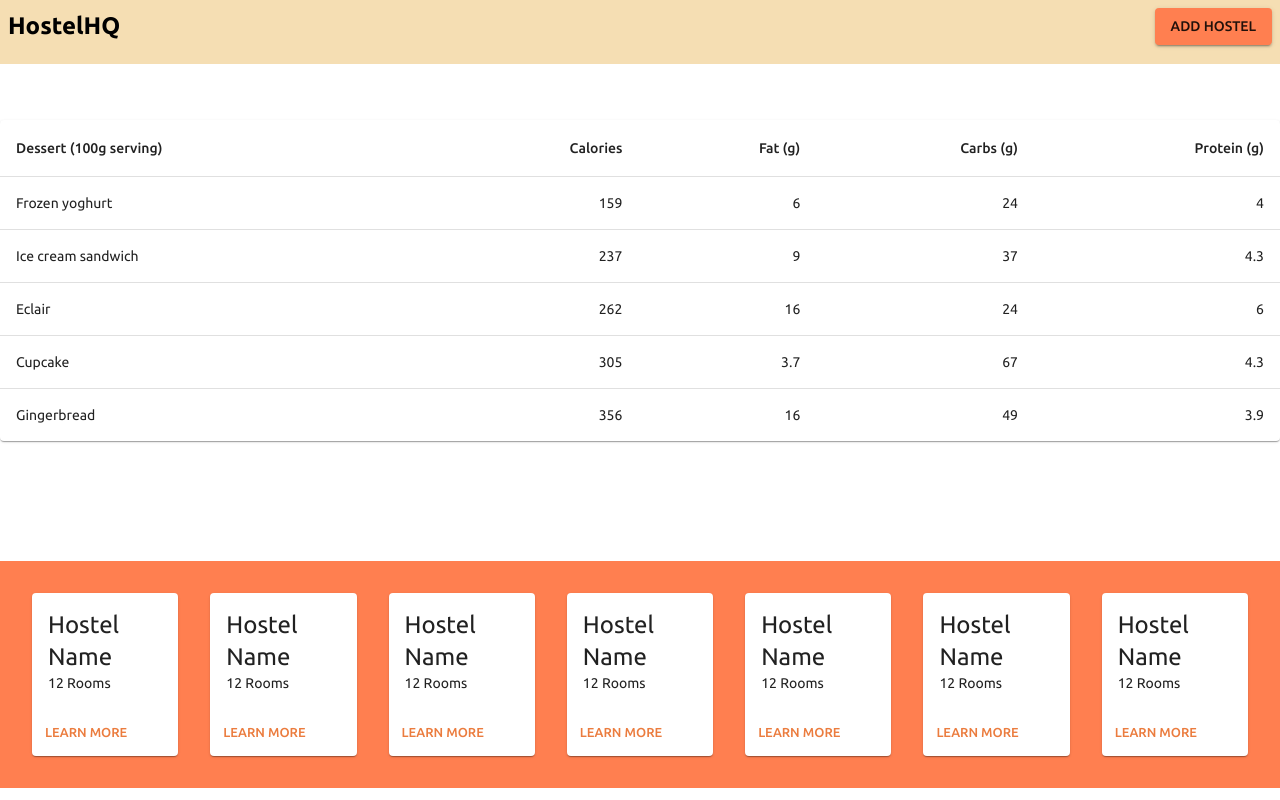
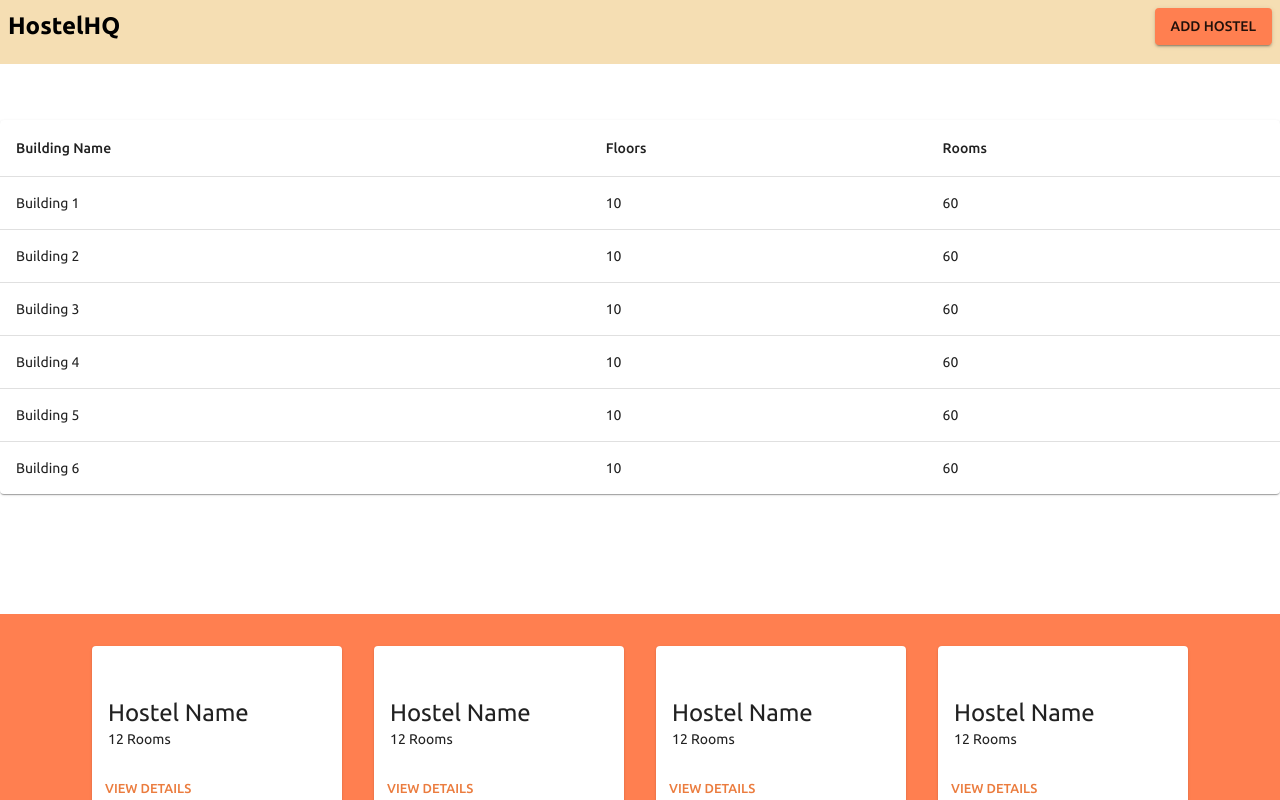
Before and after one commit to Vatsalmadhur/HostelHQ, a React (Vite) app: page /warden in a window 1280 px wide. Shown: the top 800 px of the page. Built offline with nearby package versions, Linux system fonts and the light colour scheme.

Commit message:
added link

```diff
--- a/src/Components/BuildingBox.jsx
+++ b/src/Components/BuildingBox.jsx
@@ -1,15 +1,15 @@
-import * as React from 'react';
-import Box from '@mui/material/Box';
-import Card from '@mui/material/Card';
-import CardActions from '@mui/material/CardActions';
-import CardContent from '@mui/material/CardContent';
-import Button from '@mui/material/Button';
-import Typography from '@mui/material/Typography';
+import * as React from "react";
+import Box from "@mui/material/Box";
+import Card from "@mui/material/Card";
+import CardActions from "@mui/material/CardActions";
+import CardContent from "@mui/material/CardContent";
+import Button from "@mui/material/Button";
+import Typography from "@mui/material/Typography";
 
 const bull = (
   <Box
     component="span"
-    sx={{ display: 'inline-block', mx: '2px', transform: 'scale(0.8)' }}
+    sx={{ display: "inline-block", mx: "2px", transform: "scale(0.8)" }}
   >
     •
   </Box>
@@ -17,19 +17,25 @@ const bull = (
 
 export default function BasicCard() {
   return (
-    <Card sx={{width: 150,
-        height: "auto", m: 2}}>
+    <Card
+      sx={{
+        width: 250,
+        height: "auto",
+        minHeight: "200px",
+        m: 2,
+        display: "flex",
+        flexDirection: "column",
+        justifyContent: "center",
+      }}
+    >
       <CardContent>
-
         <Typography variant="h5" component="div">
           Hostel Name
         </Typography>
-        <Typography variant="body2">
-          12 Rooms
-        </Typography>
+        <Typography variant="body2">12 Rooms</Typography>
       </CardContent>
       <CardActions>
-        <Button size="small">Learn More</Button>
+        <Button size="small">View Details</Button>
       </CardActions>
     </Card>
   );
--- a/src/Components/Table.jsx
+++ b/src/Components/Table.jsx
@@ -1,22 +1,23 @@
-import * as React from 'react';
-import Table from '@mui/material/Table';
-import TableBody from '@mui/material/TableBody';
-import TableCell from '@mui/material/TableCell';
-import TableContainer from '@mui/material/TableContainer';
-import TableHead from '@mui/material/TableHead';
-import TableRow from '@mui/material/TableRow';
-import Paper from '@mui/material/Paper';
+import * as React from "react";
+import Table from "@mui/material/Table";
+import TableBody from "@mui/material/TableBody";
+import TableCell from "@mui/material/TableCell";
+import TableContainer from "@mui/material/TableContainer";
+import TableHead from "@mui/material/TableHead";
+import TableRow from "@mui/material/TableRow";
+import Paper from "@mui/material/Paper";
 
-function createData(name, calories, fat, carbs, protein) {
-  return { name, calories, fat, carbs, protein };
+function createData(name, floors, rooms) {
+  return { name, floors, rooms };
 }
 
 const rows = [
-  createData('Frozen yoghurt', 159, 6.0, 24, 4.0),
-  createData('Ice cream sandwich', 237, 9.0, 37, 4.3),
-  createData('Eclair', 262, 16.0, 24, 6.0),
-  createData('Cupcake', 305, 3.7, 67, 4.3),
-  createData('Gingerbread', 356, 16.0, 49, 3.9),
+  createData("Building 1", 10, 60),
+  createData("Building 2", 10, 60),
+  createData("Building 3", 10, 60),
+  createData("Building 4", 10, 60),
+  createData("Building 5", 10, 60),
+  createData("Building 6", 10, 60),
 ];
 
 export default function BasicTable() {
@@ -25,31 +26,26 @@ export default function BasicTable() {
       <Table sx={{ minWidth: 650 }} aria-label="simple table">
         <TableHead>
           <TableRow>
-            <TableCell>Dessert (100g serving)</TableCell>
-            <TableCell align="right">Calories</TableCell>
-            <TableCell align="right">Fat&nbsp;(g)</TableCell>
-            <TableCell align="right">Carbs&nbsp;(g)</TableCell>
-            <TableCell align="right">Protein&nbsp;(g)</TableCell>
+            <TableCell>Building Name</TableCell>
+            <TableCell align="left">Floors</TableCell>
+            <TableCell align="left">Rooms</TableCell>
           </TableRow>
         </TableHead>
         <TableBody>
           {rows.map((row) => (
             <TableRow
               key={row.name}
-              sx={{ '&:last-child td, &:last-child th': { border: 0 } }}
+              sx={{ "&:last-child td, &:last-child th": { border: 0 } }}
             >
               <TableCell component="th" scope="row">
                 {row.name}
               </TableCell>
-              <TableCell align="right">{row.calories}</TableCell>
-              <TableCell align="right">{row.fat}</TableCell>
-              <TableCell align="right">{row.carbs}</TableCell>
-              <TableCell align="right">{row.protein}</TableCell>
+              <TableCell align="left">{row.floors}</TableCell>
+              <TableCell align="left">{row.rooms}</TableCell>
             </TableRow>
           ))}
         </TableBody>
       </Table>
     </TableContainer>
   );
-
 }
--- a/src/Pages/Home.jsx
+++ b/src/Pages/Home.jsx
@@ -28,7 +28,7 @@ const Home = () => {
           <Typography variant="h5" fontWeight={800} zIndex={2}>
             HostelHQ
           </Typography>
-          <Link to="/signup">
+          <Link href="/signup">
             <Btn value="SignUp" />
           </Link>
         </Stack>
@@ -47,11 +47,11 @@ const Home = () => {
         position="relative"
       >
         <Typography variant="h1">HostelHQ</Typography>
-        <Typography variant="h4" mb={2} color="#EB7C3E" >
+        <Typography variant="h4" mb={2} color="#EB7C3E">
           The complete hostel management system.
         </Typography>
 
-        <Link to="/login">
+        <Link href="/login">
           <Btn value="Login" />
         </Link>
         <Circle x={-100} y={-65} r={130} />
--- a/src/Pages/Warden.jsx
+++ b/src/Pages/Warden.jsx
@@ -1,15 +1,13 @@
-
-import { Box, Stack, Typography } from '@mui/material'
-import React from 'react'
-import { Link } from 'react-router-dom'
-import Btn from '../Components/Btn'
-import Table from '../Components/Table'
-import BuildingBox from '../Components/BuildingBox'
-
+import { Box, Stack, Typography } from "@mui/material";
+import React from "react";
+import { Link } from "react-router-dom";
+import Btn from "../Components/Btn";
+import Table from "../Components/Table";
+import BuildingBox from "../Components/BuildingBox";
 
 const Warden = () => {
   return (
-        <div className='Warden' >
+    <div className="Warden">
       <Box
         className="navbar"
         position="absolute"
@@ -37,16 +35,17 @@ const Warden = () => {
         </Stack>
       </Box>
 
-            <Box className="wardenDetails"
+      <Box
+        className="wardenDetails"
         sx={{
-                    mt: 15
+          mt: 15,
         }}
       >
         <Table />
       </Box>
 
-            <Box className="hostelDetails"
-
+      <Box
+        className="hostelDetails"
         sx={{
           width: "100vw",
           boxSizing: "border-box",
@@ -54,9 +53,10 @@ const Warden = () => {
           mt: 15,
           bgcolor: "coral",
           display: "flex",
-                    flexDirection:"row",
+          flexDirection: "row",
           justifyContent: "center",
           alignItems: "center",
+          flexWrap: "wrap",
           p: 2,
           scrollX: "auto",
         }}
@@ -68,9 +68,12 @@ const Warden = () => {
         <BuildingBox />
         <BuildingBox />
         <BuildingBox />
+        <BuildingBox />
+        <BuildingBox />
+        <BuildingBox />
       </Box>
     </div>
-    )
-}
+  );
+};
 
-export default Warden
+export default Warden;
```
Lines whose indentation alone changed are shown as unchanged.
